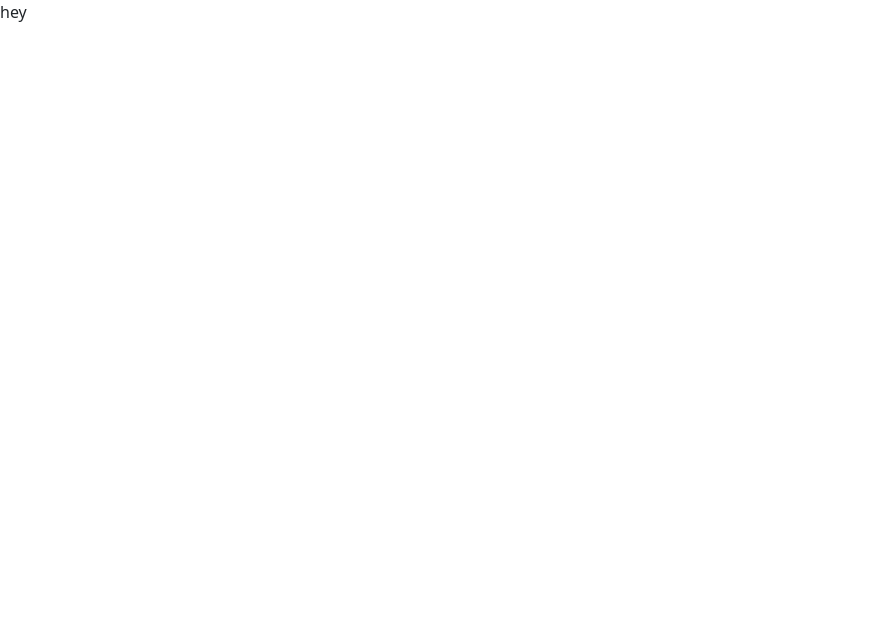
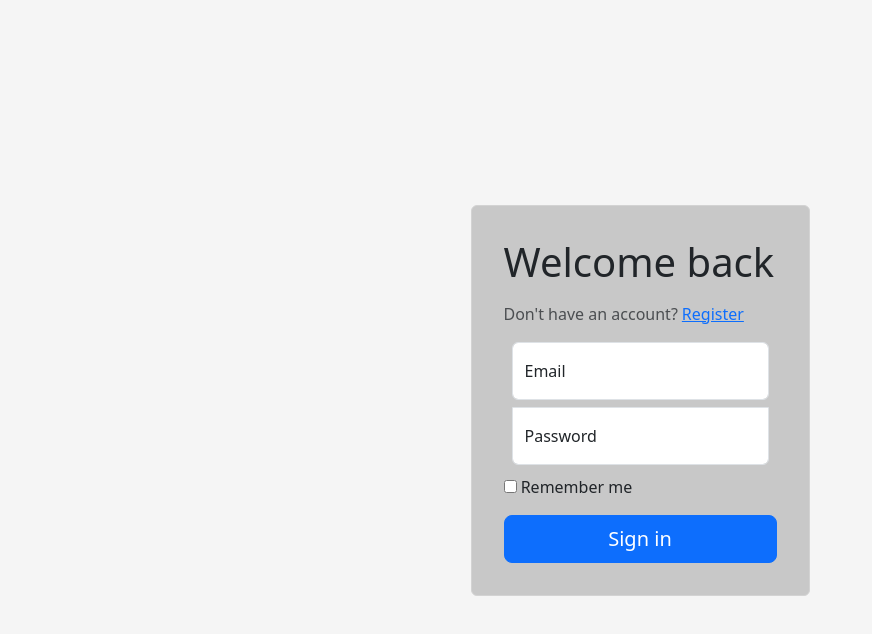
Before and after one commit to Tsantanny/econumpy-UI, a React (Vite) app: page / in a window 1280 px wide. Shown: the top 634 px of the page, without its empty margins (0-872 px from the left). Built offline with nearby package versions, Linux system fonts and the light colour scheme.

Commit message:
feat: create files LoginPage.jsx and stylesheet

```diff
--- a/src/App.jsx
+++ b/src/App.jsx
@@ -1,5 +1,10 @@
+import { LoginPage } from "./pages/LoginPage";
+
 function App() {
-  return <>hey</>;
+
+  return <>
+    <LoginPage/>
+  </>;
 }
 
 export default App;
--- /dev/null
+++ b/src/components/LoginPage.jsx
@@ -0,0 +1,21 @@
+import {useForm} from 'react-hook-form';
+
+
+export const useLogin = () => {
+
+    const {
+        register,
+        handleSubmit,
+        formState: {errors}
+    } = useForm();
+
+
+
+    const handleClick = (data) => {
+        console.log(data);
+    }
+
+    return {
+        register, handleSubmit, errors, handleClick
+    }
+}
--- /dev/null
+++ b/src/pages/LoginPage.jsx
@@ -0,0 +1,54 @@
+import { useLogin } from "../components/LoginPage";
+import "../styles/LoginStyles.css";
+
+export const LoginPage = () => {
+  const { handleSubmit, register, handleClick, errors } = useLogin();
+
+  return (
+    <>
+      <div className="form-signin rounded">
+        <form onSubmit={handleSubmit(handleClick)}>
+          <h1 className="mb-3 fw-normal">Welcome back</h1>
+          <p className="text-muted">
+            {"Don't have an account?"}
+            <a className="text-primary mx-1">Register</a>
+          </p>
+
+          <div className="form-floating m-2">
+            <input
+              type="email"
+              className={`form-control ${errors.email && "is-invalid"}}`}
+              id="floatingInput"
+              placeholder="name@example.com"
+              {...register("email", { required: true, pattern: /^\S+@\S+$/i })}
+            />
+            <label htmlFor="floatingInput">Email</label>
+            <p className="invalid-feedback">Username is invalid</p>
+          </div>
+
+          <div className="form-floating m-2">
+            <input
+              type="password"
+              className={`form-control ${errors.password && "is-invalid"}`}
+              id="floatingPassword"
+              placeholder="Password"
+              {...register("password", { required: true })}
+            />
+            <label htmlFor="floatingPassword">Password</label>
+            <p className="invalid-feedback">Password is invalid</p>
+          </div>
+
+          <div className="checkbox mb-3">
+            <label>
+              <input type="checkbox" value="remember-me" /> Remember me
+            </label>
+          </div>
+
+          <button className="w-100 btn btn-lg btn-primary" type="submit">
+            Sign in
+          </button>
+        </form>
+      </div>
+    </>
+  );
+};
--- /dev/null
+++ b/src/styles/LoginStyles.css
@@ -0,0 +1,34 @@
+
+body {
+  display: flex;
+  align-items: center;
+  justify-content: center;
+  width: 100%;
+  height: 100vh;
+  background-color: #f5f5f5;
+}
+
+.form-signin {
+  height: fit-content;
+  padding: 2rem;
+  background: #40404040;
+  border: 1px solid lightgrey;
+}
+
+.form-signin .checkbox {
+  font-weight: 400;
+}
+
+.form-signin .form-floating:focus-within {
+  z-index: 2;
+}
+
+.form-signin input[type="email"] {
+  margin-bottom: -1px;
+}
+
+.form-signin input[type="password"] {
+  margin-bottom: 10px;
+  border-top-left-radius: 0;
+  border-top-right-radius: 0;
+}
```
